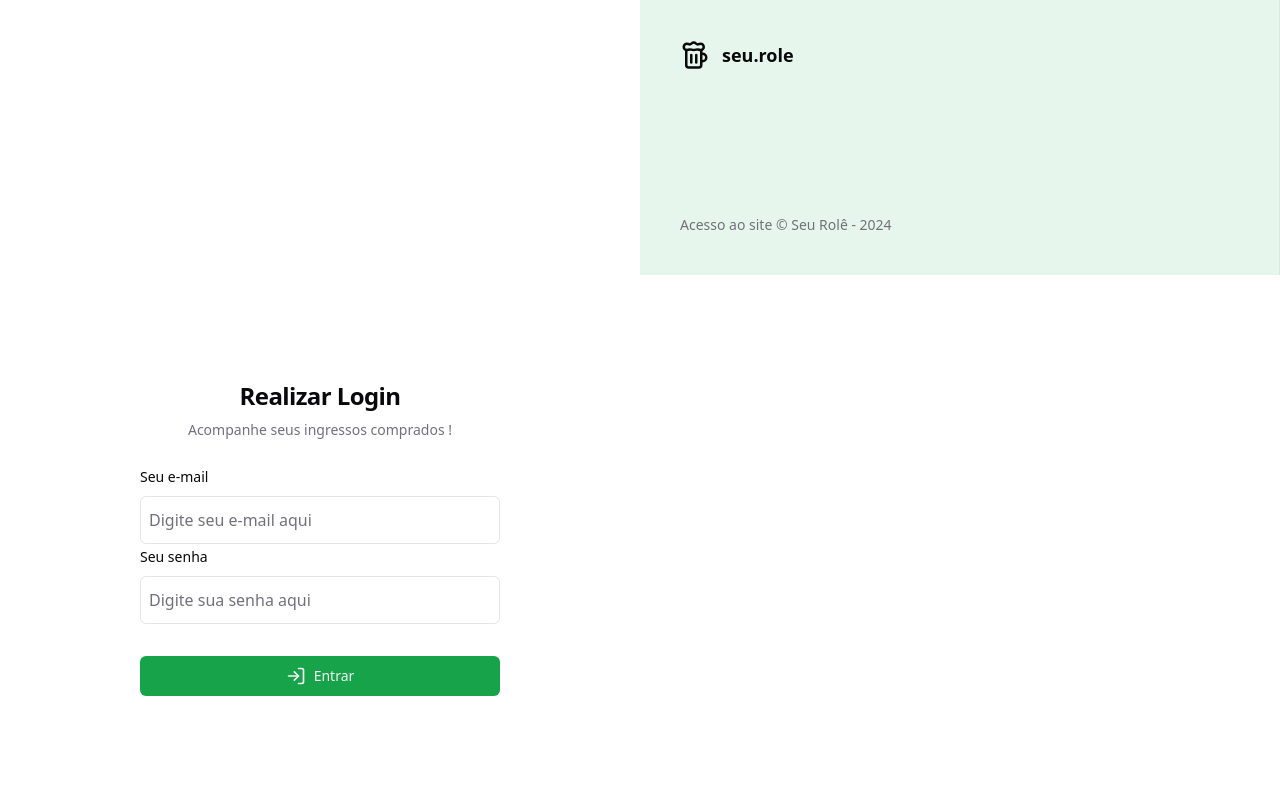
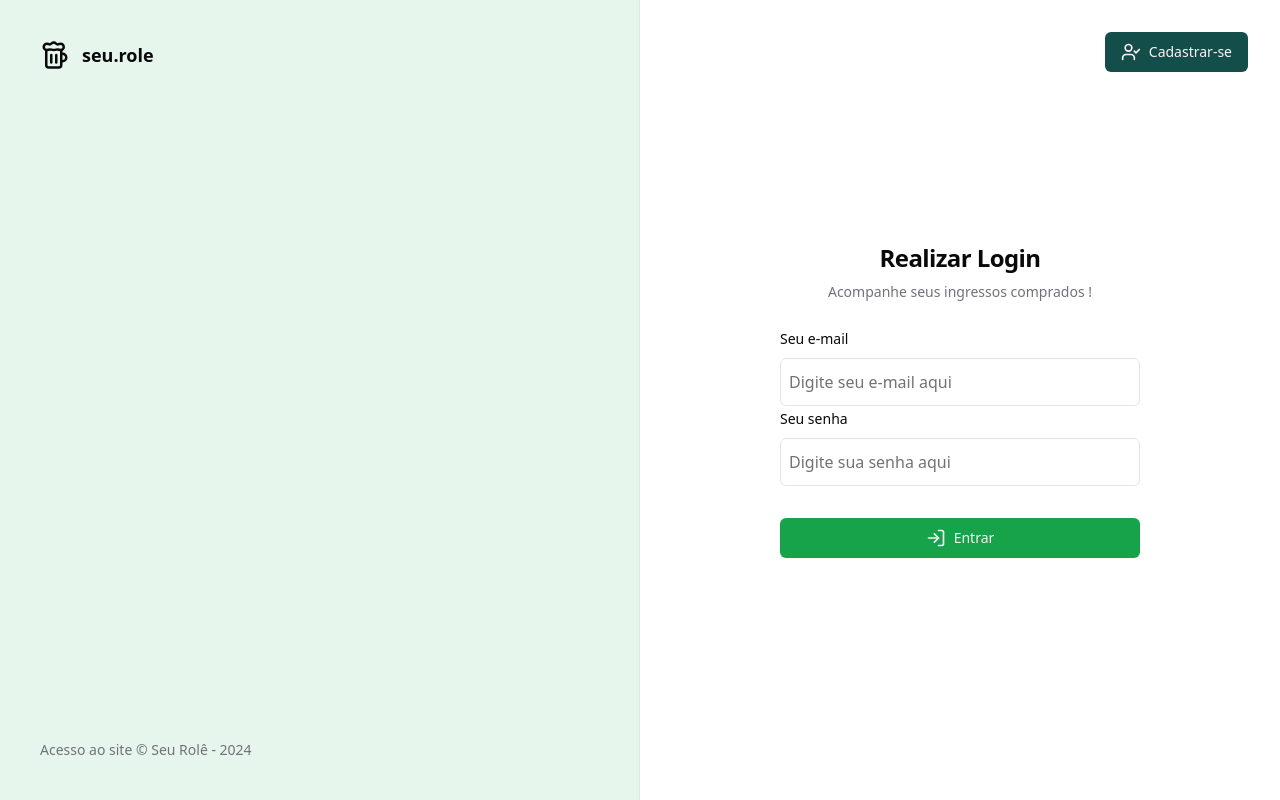
Before and after one commit to renyzeraa/seu-role-front, a React (Vite) app: page /sign-in in a window 1280 px wide. Built offline with nearby package versions, Linux system fonts and the light colour scheme.

Commit message:
feat: pagina de sigin

```diff
--- a/src/App.tsx
+++ b/src/App.tsx
@@ -2,10 +2,12 @@ import './global.css'
 import { RouterProvider } from 'react-router-dom'
 import { router } from './routes'
 import { Helmet, HelmetProvider } from 'react-helmet-async'
+import { Toaster } from 'sonner'
 
 export function App() {
   return (
     <HelmetProvider>
+      <Toaster richColors closeButton />
       <Helmet titleTemplate="%s | seu.role" />
       <RouterProvider router={router}></RouterProvider>
     </HelmetProvider>
--- a/src/pages/_layouts/app.tsx
+++ b/src/pages/_layouts/app.tsx
@@ -1,10 +1,11 @@
 import { Outlet } from 'react-router-dom'
-import { Toaster } from 'sonner'
 
 export function AppLayout() {
   return (
     <>
-      <Toaster richColors />
+      <header>
+        <h1>App Layout</h1>
+      </header>
       <Outlet />
     </>
   )
--- a/src/pages/_layouts/auth.tsx
+++ b/src/pages/_layouts/auth.tsx
@@ -1,11 +1,9 @@
 import { Outlet } from 'react-router-dom'
-import { Toaster } from 'sonner'
 import { Beer } from 'lucide-react'
 
 export function AuthLayout() {
   return (
     <div className="grid min-h-screen grid-cols-2">
-      <Toaster />
       <div className="flex h-full flex-col justify-between border-r border-foreground/5 bg-primary/10 p-10 text-muted-foreground">
         <div className="flex items-center gap-3 text-lg text-foreground">
           <Beer size={30} />
@@ -15,7 +13,7 @@ export function AuthLayout() {
           Acesso ao site &copy; Seu Rolê - {new Date().getFullYear()}
         </footer>
       </div>
-      <div className="flex flex-col items-center justify-center">
+      <div className="relative flex flex-col items-center justify-center">
         <Outlet />
       </div>
     </div>
--- a/src/pages/auth/sign-in.tsx
+++ b/src/pages/auth/sign-in.tsx
@@ -1,14 +1,47 @@
 import { Button } from '@/components/ui/button'
 import { Input } from '@/components/ui/input'
 import { Label } from '@/components/ui/label'
-import { LogIn } from 'lucide-react'
+import { LogIn, UserCheck } from 'lucide-react'
 import { Helmet } from 'react-helmet-async'
+import { useForm } from 'react-hook-form'
+import { Link } from 'react-router-dom'
+import { toast } from 'sonner'
+import { z } from 'zod'
+
+const signInForm = z.object({
+  email: z.string().email(),
+  senha: z.string().min(6),
+})
+
+type SignInForm = z.infer<typeof signInForm>
 
 export function SignIn() {
+  const {
+    register,
+    handleSubmit,
+    formState: { isSubmitting },
+  } = useForm<SignInForm>()
+
+  async function handleSignIn(data: SignInForm) {
+    console.log(data)
+    await new Promise((resolve) => setTimeout(resolve, 2000))
+    toast.success('Login realizado com sucesso!')
+  }
+
+  function getWarningEmailInvalid() {
+    toast.warning('Seu e-mail está invalido!')
+  }
+
   return (
     <>
       <Helmet title="Login" />
       <div className="p-8">
+        <Button variant="comum" asChild className="absolute right-8 top-8">
+          <Link to="/sign-up">
+            <UserCheck size={20} className="mr-2" />
+            Cadastrar-se
+          </Link>
+        </Button>
         <div className="flex w-[360px] flex-col justify-center gap-6">
           <div className="flex flex-col gap-2 text-center">
             <h1 className="text-2xl font-semibold tracking-tight">
@@ -26,18 +59,23 @@ export function SignIn() {
                 type="email"
                 id="email"
                 placeholder="Digite seu e-mail aqui"
+                {...register('email')}
+                onInvalid={getWarningEmailInvalid}
               ></Input>
               <Label htmlFor="senha">Seu senha</Label>
               <Input
                 type="password"
                 id="senha"
                 placeholder="Digite sua senha aqui"
+                {...register('senha')}
               ></Input>
             </div>
             <Button
               variant="default"
               className="w-full border-none text-muted"
               type="submit"
+              onSubmit={handleSubmit(handleSignIn)}
+              disabled={isSubmitting}
             >
               <LogIn size={20} className="mr-2" />
               Entrar
--- a/src/routes.tsx
+++ b/src/routes.tsx
@@ -5,6 +5,7 @@ import { AuthLayout } from './pages/_layouts/auth'
 
 import { Home } from './pages/app/home'
 import { SignIn } from './pages/auth/sign-in'
+import { SignUp } from './pages/auth/sign-up'
 
 export const router = createBrowserRouter([
   {
@@ -25,6 +26,10 @@ export const router = createBrowserRouter([
         path: '/sign-in',
         element: <SignIn />,
       },
+      {
+        path: '/sign-up',
+        element: <SignUp />,
+      },
     ],
   },
 ])
```
Also changed, not shown: src/components/ui/button.tsx (+23 -22 lines).
